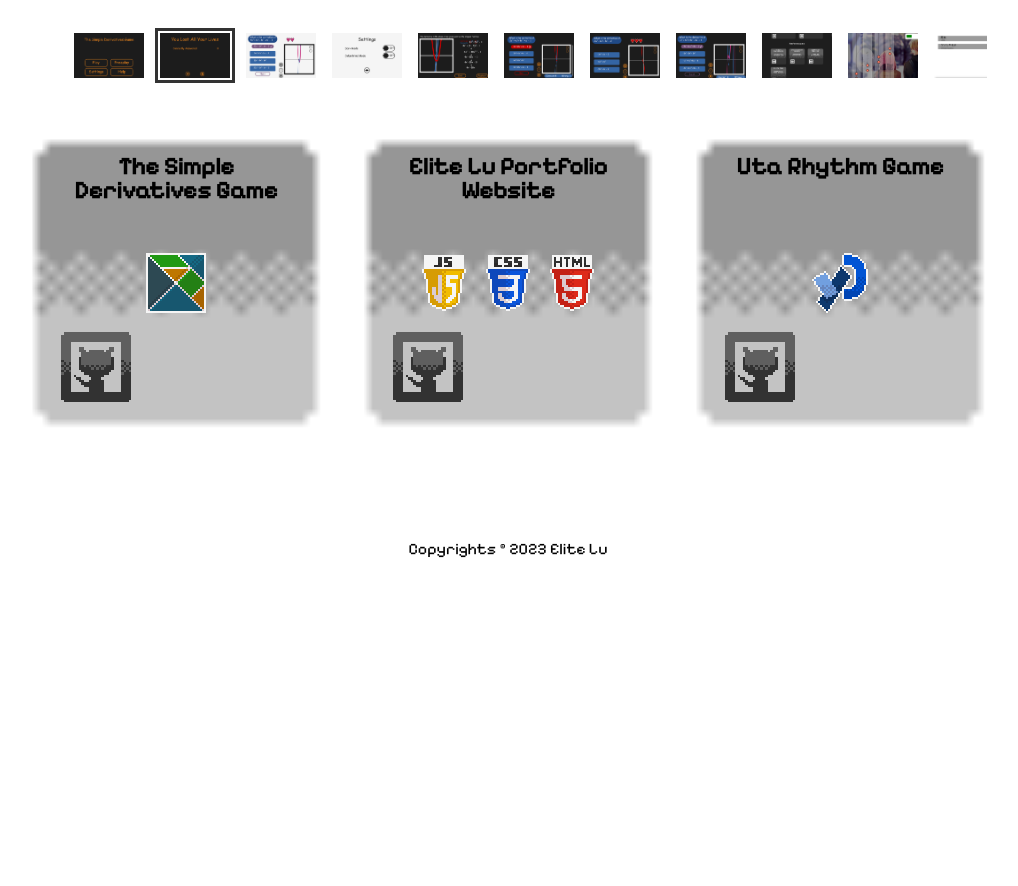
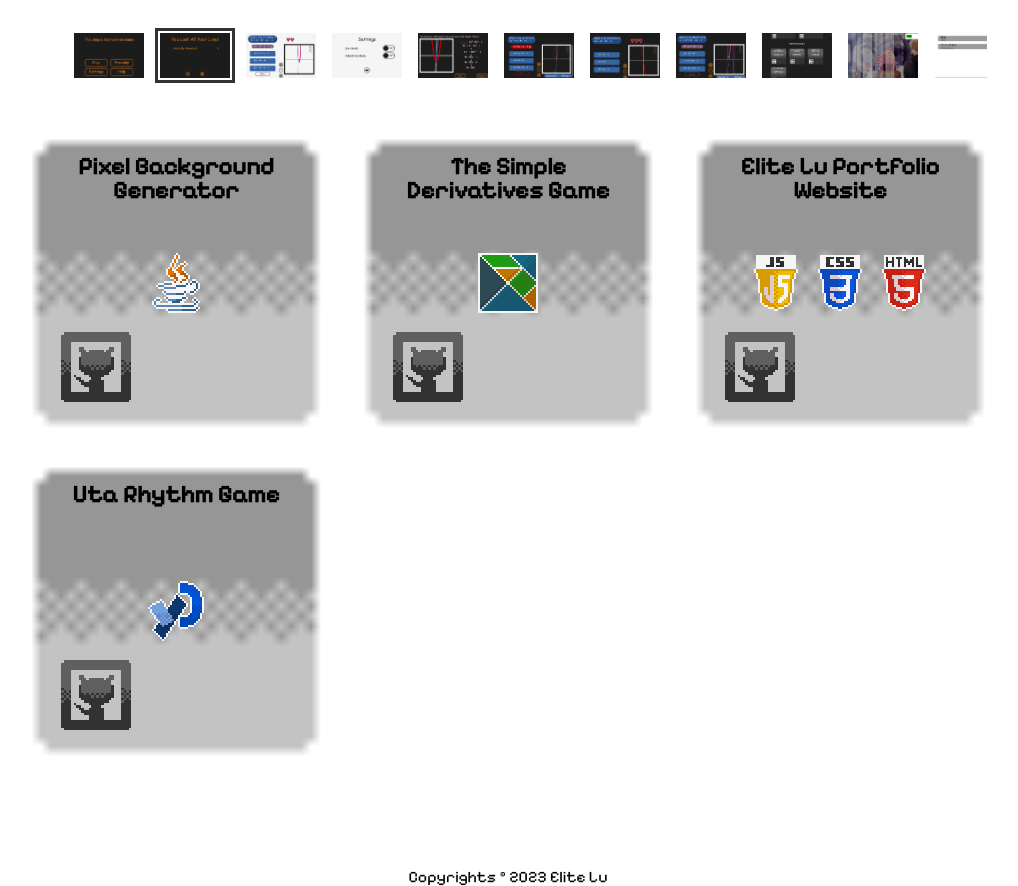
Before and after one commit to honkita/WebsitePortfolio, a Next.js app: page / in a window 1280 px wide. Shown: the part 1980-2866 px from the top of the page, without its empty margins (132-1150 px from the left). Before the commit the page ends 2538 px from the top, so only its background shows below. Built offline with nearby package versions, Linux system fonts and the light colour scheme.

Commit message:
Added another project

```diff
--- a/pages/index.jsx
+++ b/pages/index.jsx
@@ -110,6 +110,11 @@ export default function Home() {
           </div>
           <div className={styles.jobGrid}>
             <Projects
+              name="Pixel Background Generator"
+              url="https://github.com/honkita/Pixel-Background-Generator"
+              languages={[{ name: "Java" }]}
+            />
+            <Projects
               name="The Simple Derivatives Game"
               url="https://github.com/honkita/Math-App"
               languages={[{ name: "Elm" }]}
```
Also changed, not shown: 1 other file (tests, documents, lock files or other folders).
